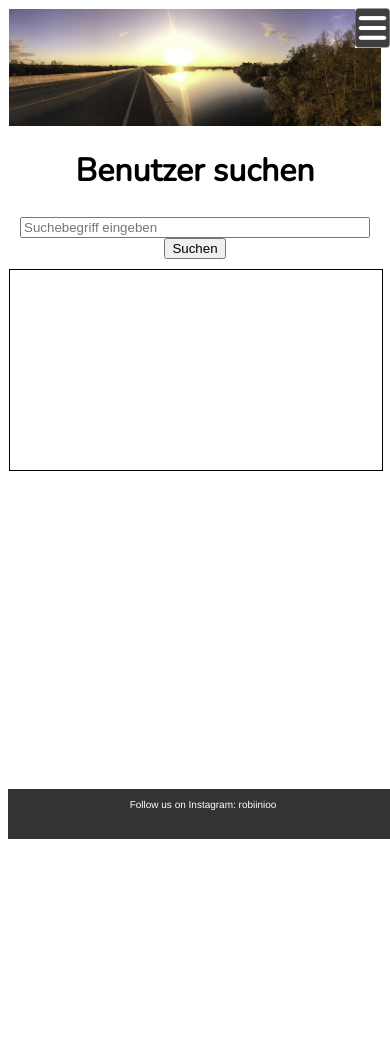
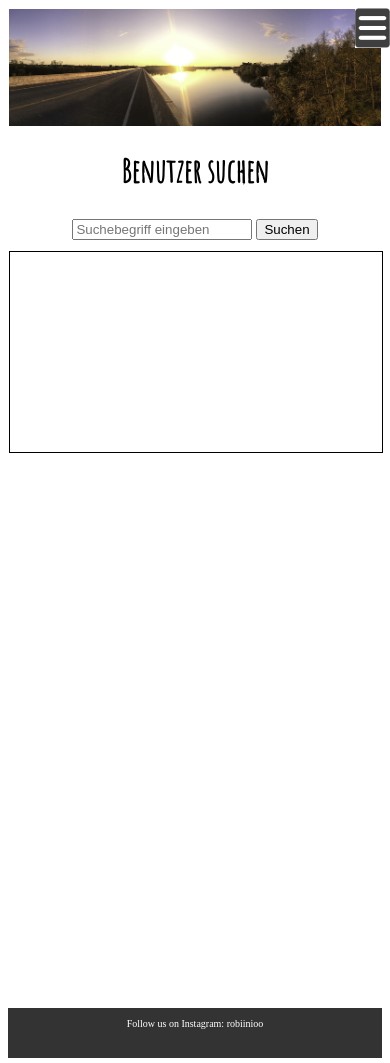
Before and after one commit to LalaKala83/307, a PHP site: page /entry/search in a window 390 px wide. Before the commit the page ends 839 px from the top, so only its background shows below. Run offline with PHP 8.4, Linux system fonts and the light colour scheme; the visitor is signed in with stand-in values (Sample User, id 1).

Commit message:
footer font style responsive design

```diff
--- a/public/css/style.css
+++ b/public/css/style.css
@@ -1,5 +1,6 @@
 html {
     background: #fff;
+    font-family: 'Noto Serif TC', serif;
 }
 
 .picture {
@@ -17,6 +18,10 @@ html {
     width: content-box;
     border-radius: 3px 15px 3px 15px;
     background-color: #333;
+}
+
+button {
+    font-family: 'Noto Serif TC', serif;
 }
 
 .type1 {
@@ -57,7 +62,6 @@ html {
     width: 100%;
     float:left;
     bottom: 0;
-    position: fixed;
 }
 
 #footer > p {
@@ -107,13 +111,17 @@ html {
 
 h1 {
     text-align: center;
-    font-family: 'Nunito', sans-serif;
+    font-family: 'Amatic SC', cursive;
+}
+
+h2 {
+    font-family: 'Amatic SC', cursive;
 }
 
 p {
     color: #545454;
-    font-family: "Helvetica Neue", Helvetica, Arial, sans-serif;
     font-size: 16px;
+    font-family: 'Noto Serif TC', serif;
 }
 
 form {
@@ -124,6 +132,7 @@ a {
     text-decoration: none;
     text-align: center;
     color: white;
+    font-family: 'Noto Serif TC', serif;
 }
 
 @media screen and ( max-width: 1250px){
@@ -165,6 +174,8 @@ a {
         margin: 20px;
     }
 
+
+
     #menueLittle li a{
         color: #333333;
         font-size: 20px;
@@ -173,8 +184,8 @@ a {
         text-decoration: none;
     }
 
-    #menueLittle li a :hover{
-        background-color: #111;
+    #menueLittle ul li:hover{
+        background-color: lightgray;
     }
     .type1{
         display:none;
@@ -201,6 +212,17 @@ a {
         background: #FFF;
         min-height: 288px;
         padding: 1px;
+    }
+
+    div.divExperience {
+        width: 45%;
+        margin-left: 2.5%;
+        margin-right: 2.5%;
+        margin-bottom: 20px;
+    }
+
+    .searchbox {
+        width: 180px;
     }
 }
 
--- a/view/header.php
+++ b/view/header.php
@@ -5,7 +5,9 @@
 
         <title><?= $title ?></title>
 
+        <link href="https://fonts.googleapis.com/css?family=Amatic+SC|Noto+Serif+TC|Titillium+Web" rel="stylesheet">
         <link href="https://fonts.googleapis.com/css?family=Nunito|PT+Serif" rel="stylesheet">
+        <link href="https://fonts.googleapis.com/css?family=Amatic+SC" rel="stylesheet">
         <link rel="stylesheet" href="/css/style.css"  type="text/css">
         <script src="/js/mainScript.js"></script>
 
--- a/view/header_signedUp.php
+++ b/view/header_signedUp.php
@@ -5,7 +5,9 @@
 
     <title><?= $title ?></title>
 
+    <link href="https://fonts.googleapis.com/css?family=Amatic+SC|Noto+Serif+TC|Titillium+Web" rel="stylesheet">
     <link href="https://fonts.googleapis.com/css?family=Nunito|PT+Serif" rel="stylesheet">
+    <link href="https://fonts.googleapis.com/css?family=Amatic+SC" rel="stylesheet">
     <link rel="stylesheet" href="/css/style.css"  type="text/css">
     <script src="/js/mainScript.js"></script>
 
```
